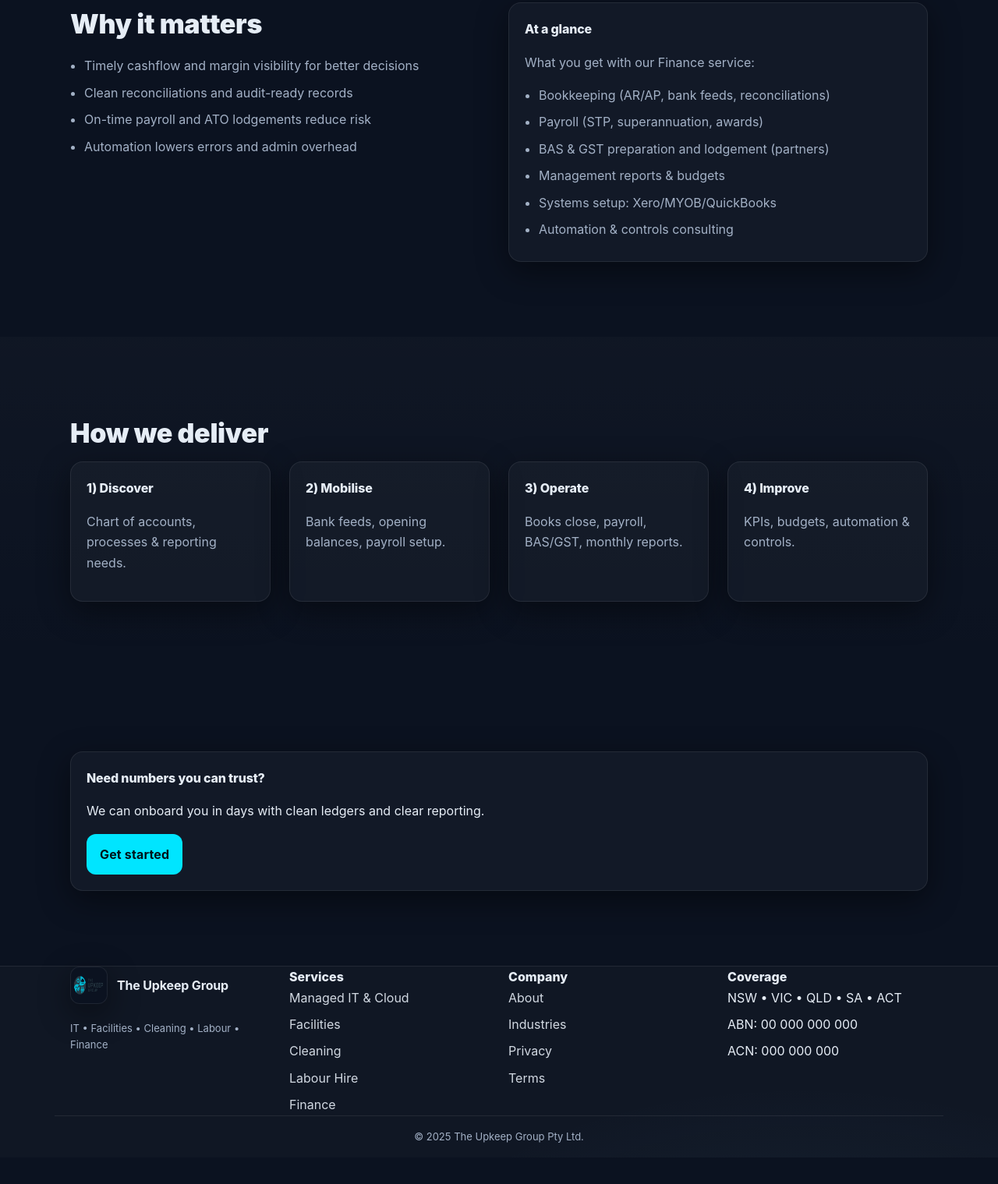
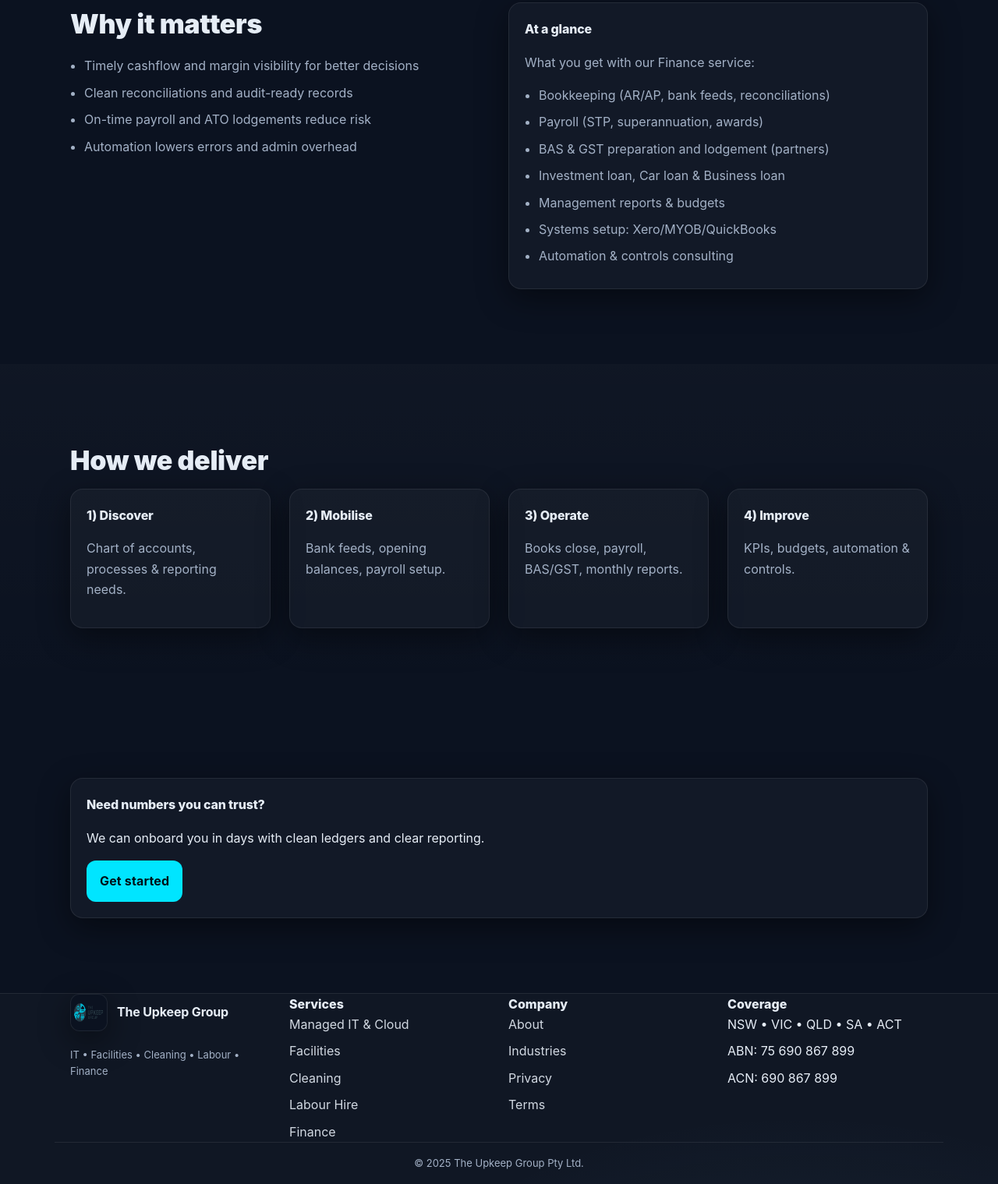
Before and after one commit to ankeet13/theupkeepgroup-website, a plain HTML site: page finance.html in a window 1280 px wide. Shown: the part 590-2109 px from the top of the page at 78% size. Before the commit the page ends 2075 px from the top, so only its background shows below. Drawn offline with Linux system fonts and the light colour scheme.

Commit message:
kinda final push

```diff
--- a/finance.html
+++ b/finance.html
@@ -39,7 +39,7 @@
       <div class="container">
         <h1 class="hero__title">📊 Accounting &amp; Finance</h1>
         <p class="muted" style="max-width:820px">
-          Bookkeeping, payroll, BAS/GST and management reporting you can trust.
+          Bookkeeping, payroll, BAS/GST. Financing/Loan and management reporting you can trust.
           Close your books on time with clean controls and simple dashboards.
         </p>
         <div class="hero__cta">
@@ -68,6 +68,7 @@
             <li>Bookkeeping (AR/AP, bank feeds, reconciliations)</li>
             <li>Payroll (STP, superannuation, awards)</li>
             <li>BAS &amp; GST preparation and lodgement (partners)</li>
+            <li>Investment loan, Car loan &amp; Business loan</li>
             <li>Management reports &amp; budgets</li>
             <li>Systems setup: Xero/MYOB/QuickBooks</li>
             <li>Automation &amp; controls consulting</li>
@@ -131,8 +132,8 @@
         <div class="foot__title">Coverage</div>
         <ul class="linklist">
           <li>NSW • VIC • QLD • SA • ACT</li>
-          <li>ABN: 00 000 000 000</li>
-          <li>ACN: 000 000 000</li>
+          <li>ABN: 75 690 867 899</li>
+          <li>ACN: 690 867 899</li>
         </ul>
       </div>
     </div>
```
Also changed, not shown: 404.html (+2 -2 lines), about.html (+2 -2 lines), cleaning.html (+2 -2 lines), facilities.html (+2 -2 lines), index.html (+2 -2 lines), industries.html (+2 -2 lines), it.html (+2 -2 lines), labour.html (+2 -2 lines), privacy.html (+2 -2 lines), terms.html (+2 -2 lines).
